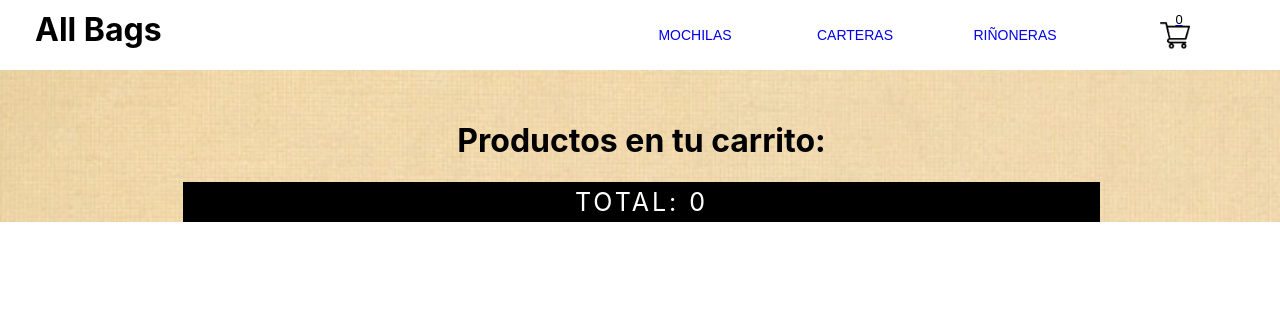
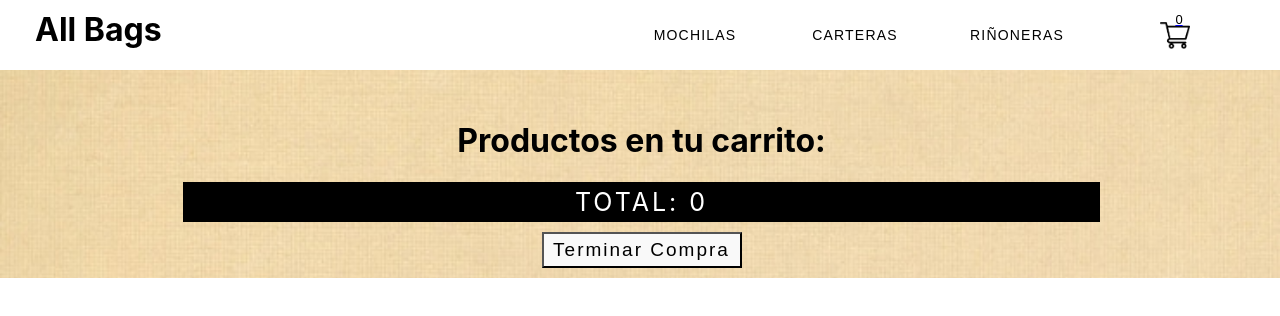
Before and after one commit to SolMoyano1/AllBags, a React (Create React App) app: page /Carrito in a window 1280 px wide. Shown: the top 316 px of the page. Built offline with nearby package versions, Linux system fonts and the light colour scheme.

Commit message:
version 6.3

```diff
--- a/src/componentes/NavBar/NavBar.css
+++ b/src/componentes/NavBar/NavBar.css
@@ -35,4 +35,12 @@
     text-decoration: none;
     font-size: 14px;
     text-transform: uppercase;
+    color: black;
+    letter-spacing: 1.2px;
 }
+
+.nombresBotones:hover{
+    font-size: 13px;
+    color: black;
+    text-decoration: underline rgb(20, 20, 20);
+}
--- a/src/paginas/Carrito.js
+++ b/src/paginas/Carrito.js
@@ -35,6 +35,10 @@ function Carrito (producto){
             })}
 
             <p className='total'>TOTAL: {total}</p>
+
+            <div className='divTerminarCompra'>
+                <button className='btnTerminarCompra'>Terminar Compra</button>
+            </div>
         </div>
     )
 
--- a/src/paginas/paginas.css
+++ b/src/paginas/paginas.css
@@ -16,3 +16,21 @@
 h1{
     text-align: center;
 }
+
+.divTerminarCompra{
+    text-align: center;
+    align-items: center;
+}
+
+.btnTerminarCompra{
+    background-color: rgb(249, 249, 249);
+    color: black;
+    padding: 5px;
+    margin: 10px;
+    width: 200px;
+    font-size: 19px;
+    letter-spacing: 2px;
+    font-weight: lighter;
+
+
+}
```
